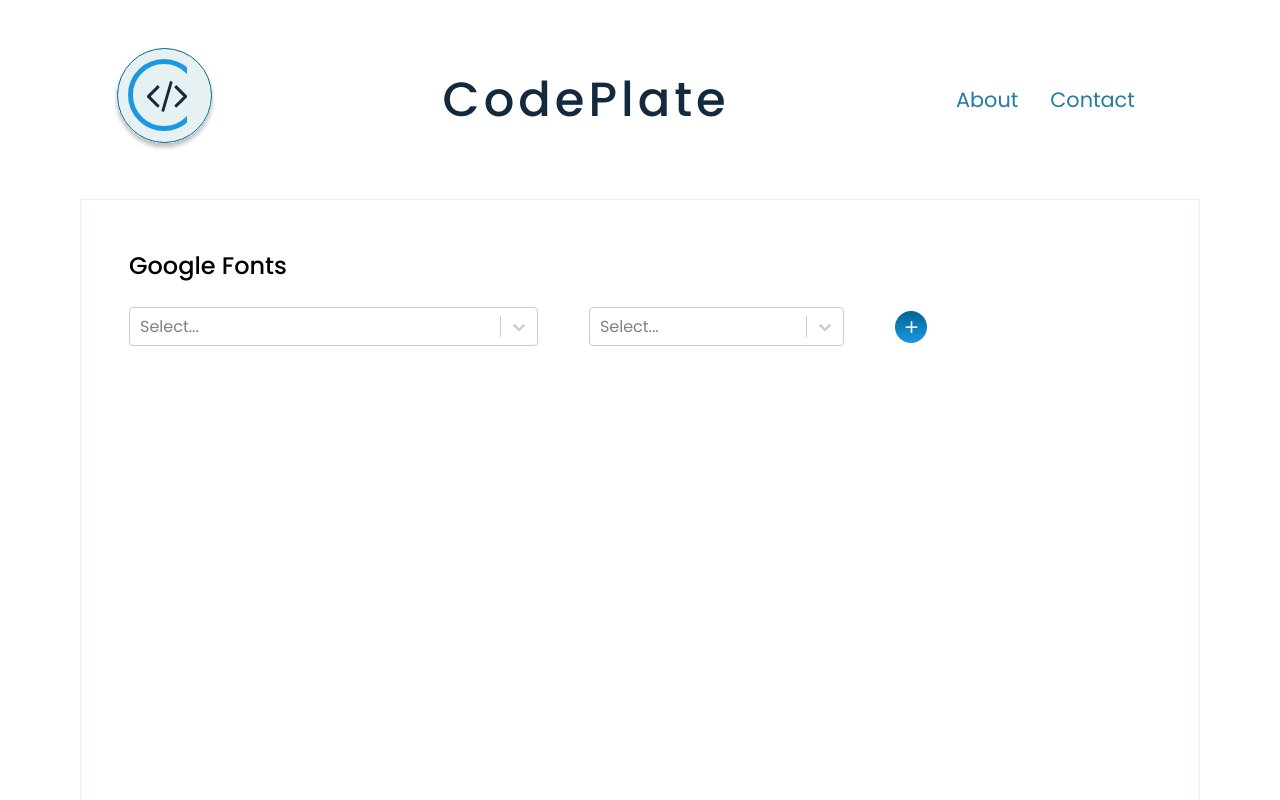
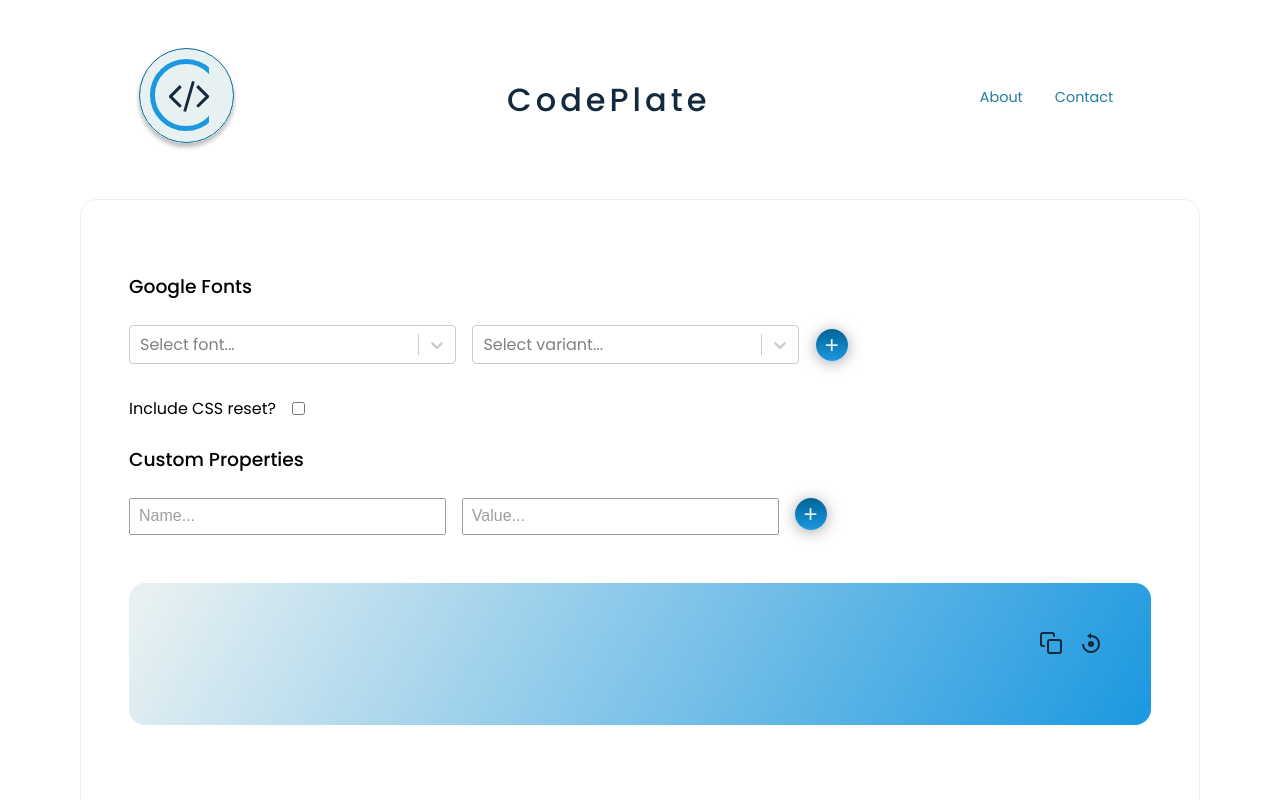
Before and after one commit to kyle-barry-apps/codeplate, a React (Create React App) app: page / in a window 1280 px wide. Shown: the top 800 px of the page. Built offline with nearby package versions, Linux system fonts and the light colour scheme; no server answers.

Commit message:
updated everything

```diff
--- a/package.json
+++ b/package.json
@@ -8,6 +8,7 @@
     "@testing-library/user-event": "^13.5.0",
     "react": "^18.2.0",
     "react-dom": "^18.2.0",
+    "react-icons": "^4.4.0",
     "react-scripts": "5.0.1",
     "react-select": "^5.4.0",
     "web-vitals": "^2.1.4"
--- a/src/App.js
+++ b/src/App.js
@@ -1,11 +1,35 @@
+import { useState, useEffect } from 'react'
 import Header from "./components/Header";
 import MainContainer from "./components/MainContainer";
 
+
 function App() {
+
+  const [fonts, setFonts] = useState(null)
+  const [variants, setVariants] = useState(null)
+
+  const parseData = (data) => {
+    const fontsData = []
+    const variantsData = []
+    for(const item of data.items) {
+      fontsData.push({label: item.family, value: item.family.toLowerCase()})
+      variantsData.push({font: item.family, variants: item.variants})
+    }
+    setFonts(fontsData)
+    setVariants(variantsData)
+  }
+
+  useEffect(() => {
+    fetch('https://www.googleapis.com/webfonts/v1/webfonts?key=AIzaSyBqXacc62dBGuCo7E9WFEJC8sP6IL0Sx4s')
+    .then(res => res.json())
+    .then(data => parseData(data))
+  }, [])
+
+
   return (
     <>
       <Header />
-      <MainContainer />
+      <MainContainer fonts={fonts} variants={variants}/>
     </>
   );
 }
--- a/src/components/MainContainer.js
+++ b/src/components/MainContainer.js
@@ -1,10 +1,22 @@
+import { useState } from "react"
 import GoogleFonts from "../features/css/GoogleFonts"
+import ResetCSS from "../features/css/ResetCSS"
+import CSSRender from "../features/css/CSSRender"
+import CustomProperties from "../features/css/CustomProperties"
 
+const MainContainer = ({ fonts, variants }) => {
+  const [customProperties, setCustomProperties] = useState([])
+  const [fontForCSS, setFontForCSS] = useState(null)
+  const [checkedReset, setCheckedReset] = useState(false)
+  const [importUrl, setImportUrl] = useState(null)
+  const [cssReset, setCSSreset] = useState('*, \n*::before,\n*::after {\n\tmargin: 0;\n\tpadding: 0;\n\tbox-sizing: border-box;\n}')
 
-const MainContainer = () => {
   return (
     <main>
-      <GoogleFonts />
+      <GoogleFonts setFontForCSS={setFontForCSS} setImportUrl={setImportUrl} fonts={fonts} variants={variants}/>
+      <ResetCSS checkedReset={checkedReset} setCheckedReset={setCheckedReset}/>
+      <CustomProperties customProperties={customProperties} setCustomProperties={setCustomProperties}/>
+      <CSSRender setImportUrl={setImportUrl} setCSSreset={setCSSreset} checkedReset={checkedReset} setCheckedReset={setCheckedReset} cssReset={cssReset} importUrl={importUrl} fontForCSS={fontForCSS} setFontForCSS={setFontForCSS} customProperties={customProperties} setCustomProperties={setCustomProperties}/>
     </main>
   )
 }
--- /dev/null
+++ b/src/features/css/CSSRender.js
@@ -0,0 +1,53 @@
+import { BiReset } from 'react-icons/bi'
+import { FiCopy } from 'react-icons/fi'
+import { formatCustomProperties } from '../../utils/parsers'
+
+const CSSRender = ({ fontForCSS, setFontForCSS, importUrl, setImportUrl, cssReset, checkedReset, setCheckedReset, customProperties, setCustomProperties }) => {
+
+  const handleReset = () => {
+    setImportUrl(null)
+    setCheckedReset(false)
+    setFontForCSS(null)
+    setCustomProperties([])
+  }
+
+  const copyToClipboard = () => {
+    let fullCopy = ''
+    if(importUrl) {
+      const importForCopy = `${importUrl} \n\n`
+      fullCopy += importForCopy
+    }
+    if(formattedCustomProperties) {
+      const cpForCopy = `:root {\n${formattedCustomProperties}\n}\n\n`
+      fullCopy += cpForCopy
+    }
+    if(checkedReset) {
+      const resetForCopy = `${cssReset}\n\n`
+      fullCopy += resetForCopy
+    }
+    if(fontForCSS) {
+      const bodyFontForCopy = `body {\n\tfont-family: '${fontForCSS}', sans-serif;\n}`
+      fullCopy += bodyFontForCopy
+    }
+    navigator.clipboard.writeText(fullCopy)
+
+  }
+
+  const formattedCustomProperties = formatCustomProperties(customProperties)
+
+  return (
+    <section className="css-render">
+      <div className='btn-container'>
+        <button onClick={copyToClipboard} className='reset-btn'><FiCopy color='#13293D' size={24}/></button>
+        <button onClick={handleReset} className='reset-btn'><BiReset color='#13293D' size={24}/></button>
+      </div>
+      <br />
+      {importUrl ? importUrl + '\n\n': null}
+      {formattedCustomProperties ? `:root: {\n${formattedCustomProperties}\n}\n\n` : null}
+      {checkedReset ? cssReset + '\n\n': null}
+      {fontForCSS ? `body {\n\tfont-family: '${fontForCSS}', sans-serif;\n}`: null}
+    </section>
+  )
+}
+
+export default CSSRender
--- /dev/null
+++ b/src/features/css/CustomProperties.js
@@ -0,0 +1,30 @@
+import { useState } from "react"
+
+
+const CustomProperties = ({ customProperties, setCustomProperties }) => {
+  const [newCustomProp, setNewCustomProp] = useState({})
+
+  const handleNameChange = (e) => {
+    setNewCustomProp({...newCustomProp, name: e.target.value})
+  }
+
+  const handleValueChange = (e) => {
+    setNewCustomProp({...newCustomProp, value: e.target.value})
+  }
+
+  const handleAddProp = () => {
+    setCustomProperties(current => [...current, newCustomProp])
+  }
+
+  return (
+    <>
+    <h3>Custom Properties</h3>
+    <section className="custom-properties">
+      <input onChange={handleNameChange} type="text" placeholder='Name...' className="custom-property-input" />
+      <input onChange={handleValueChange} type="text" placeholder='Value...' className="custom-property-input"/>
+      <button onClick={handleAddProp} className='add-btn'>+</button>    </section>
+    </>
+  )
+}
+
+export default CustomProperties
--- a/src/features/css/GoogleFonts.js
+++ b/src/features/css/GoogleFonts.js
@@ -1,41 +1,56 @@
+import { useState } from 'react'
 import Select from 'react-select'
-import { useState } from 'react'
+import { createGoogleFontUrl } from '../../utils/parsers'
 
-const fontOptions = [
-  {label: 'Montserrat', value: 'montserrat'},
-  {label: 'Sans-serif', value: 'sans-serif'},
-  {label: 'Poppins', value: 'poppins'}
-]
+const GoogleFonts = ({ setFontForCSS, setImportUrl, fonts, variants }) => {
 
-const variantOptions = [
-  {label: '300', value: '300'},
-  {label: '500', value: '500'},
-  {label: '700', value: '700'}
-]
+  // Get data from user input and hold variant options in state
+  const [selectedFont, setSelectedFont] = useState(null)
+  const [selectedVariant, setSelectedVariant] = useState(null)
+  const [variantOptions, setVariantOptions] = useState(null)
+
+  // const [importUrl, setImportUrl] = useState(null)
+
+  // Set the font value based on user input and get the variants associated with that font
+  const handleFontChange = (value) => {
+    setSelectedFont(value)
+    getVariantOptions(value)
+  }
+
+  // Set the selected variant(s)
+  const handleVariantChange = (value) => {
+    setSelectedVariant(value)
+  }
+
+  const getVariantOptions = (selectedFont) => {
+    const formattedOptions = []
+    // Find the font chosen's variants and store that
+    const fontVariants = variants.find((font) => font.font === selectedFont.label).variants
+    for (const v of fontVariants) {
+      formattedOptions.push({label: v, value: v})
+    }
+    setVariantOptions(formattedOptions)
+  }
 
 
-const GoogleFonts = () => {
-  const [font, setFont] = useState()
-  const [variant, setVariant] = useState()
-
-
-  const handleFontChange = (value) => {
-    setFont(value)
+  const handleClick = (selectedFont, selectedVariant) => {
+    if (selectedFont !== null) {
+      const importUrl = createGoogleFontUrl(selectedFont, selectedVariant)
+      setImportUrl(importUrl)
+      setFontForCSS(selectedFont.label)
+    } else {
+      console.log('No font selected')
+    }
   }
 
-  const handleVariantChange = (value) => {
-    setVariant(value)
-  }
-
-  console.log(font, variant)
 
   return (
     <>
-    <h2>Google Fonts</h2>
+    <h3>Google Fonts</h3>
     <section className='google-fonts'>
-      <Select className='font-selector' options={fontOptions} onChange={handleFontChange} />
-      <Select className='variant-selector' options={variantOptions} onChange={handleVariantChange} />
-      <button className='add-font-btn'>+</button>
+      <Select placeholder='Select font...' className='font-selector' options={fonts} onChange={handleFontChange} />
+      <Select placeholder='Select variant...' className='variant-selector' isMulti options={variantOptions} onChange={handleVariantChange} />
+      <button onClick={() => handleClick(selectedFont, selectedVariant)} className='add-btn'>+</button>
     </section>
     </>
   )
--- /dev/null
+++ b/src/features/css/ResetCSS.js
@@ -0,0 +1,14 @@
+const ResetCSS = ({ checkedReset, setCheckedReset }) => {
+  const handleClick = () => {
+    setCheckedReset(!checkedReset)
+  }
+
+  return (
+    <section className="css-reset">
+      Include CSS reset?
+      <input onClick={handleClick} type="checkbox" checked={checkedReset}/>
+    </section>
+  )
+}
+
+export default ResetCSS
--- a/src/index.css
+++ b/src/index.css
@@ -1,4 +1,7 @@
 @import url('https://fonts.googleapis.com/css2?family=Poppins:wght@400;500;700&display=swap');
+
+@import url('https://fonts.googleapis.com/css2?family=Roboto+Mono&display=swap');
+
 
 *,
 *::before,
@@ -30,7 +33,7 @@ nav {
 }
 
 nav h1 {
-  font-size: 3rem;
+  font-size: 2rem;
   font-weight: 500;
   letter-spacing: 4px;
   color: var(--primary-very-dark-blue);
@@ -43,16 +46,34 @@ nav ul {
 
 nav ul li {
   margin-right: 2rem;
+  overflow: hidden;
 }
 
 nav ul li a {
   text-decoration: none;
-  font-size: 1.3rem;
+  font-size: .9rem;
   color: var(--primary-blue);
+}
+
+nav ul li a::after {
+  content: '';
+  display: block;
+  margin-top: .2rem;
+  width: 100%;
+  height: .2rem;
+  background-color: var(--primary-blue);
+  transform: translateX(-101%);
+  transition: .2s ease-in;
+  border-radius: .2rem;
+}
+
+nav ul li a:hover::after {
+  transform: translateX(0);
 }
 
 main {
   border: 1px solid var(--neutral-gray-blue);
+  border-radius: 1rem;
   max-width: 70rem;
   min-height: 50rem;
   display: flex;
@@ -61,7 +82,8 @@ main {
   padding: 3rem;
 }
 
-main h2 {
+main h3 {
+  margin-top: 1.5rem;
   margin-bottom: 1.5rem;
   font-weight: 500;
 }
@@ -71,16 +93,17 @@ main .font-selector {
 }
 
 main .variant-selector {
-  width: 25%;
+  width: 40%;
 }
 
 .google-fonts {
+  max-width: 80%;
   display: flex;
   align-items: center;
-  gap: 5%;
+  gap: 2%;
 }
 
-.add-font-btn {
+.add-btn {
   width: 2rem;
   height: 2rem;
   background: linear-gradient(var(--primary-dark-blue), var(--primary-light-blue));
@@ -90,13 +113,65 @@ main .variant-selector {
   cursor: pointer;
   transition: all .15s;
   border: none;
+  box-shadow: 0 2px 15px rgba(0,0,0,.35);
+
 }
 
-.add-font-btn:hover {
+.add-btn:hover {
   transform: scale(1.05);
   opacity: .8;
 }
 
-.add-font-btn:active {
+.add-btn:active {
   opacity: .6;
 }
+
+.css-reset {
+  margin-top: 2rem;
+  display: flex;
+  gap: 1rem;
+}
+
+.css-render {
+  font-family: 'Roboto Mono', monospace;
+  margin-top: 3rem;
+  height: fit-content;
+  background: linear-gradient(120deg, var(--neutral-gray-blue) 2%, var(--primary-light-blue));
+  padding: 3rem;
+  white-space: pre-wrap;
+  font-size: .9rem;
+  display: flex;
+  flex-direction: column;
+  border-radius: 1rem;
+}
+
+.reset-btn {
+  background-color: transparent;
+  border: none;
+  align-self: flex-end;
+  cursor: pointer;
+  transition: all .15s;
+}
+
+.reset-btn:active {
+  transform: scale(.9)
+}
+
+.custom-properties {
+  gap: 1rem;
+  display: flex;
+}
+
+.custom-property-input {
+  height: 2.3rem;
+  width: 31%;
+  padding: 2px 8px;
+  font-size: 1rem;
+  opacity: .7;
+}
+
+.btn-container {
+  display: flex;
+  gap: 1rem;
+  align-self: flex-end;
+}
--- /dev/null
+++ b/src/utils/parsers.js
@@ -0,0 +1,73 @@
+export const createGoogleFontUrl = (font, variants) => {
+  // extract font family name from font object
+  const fontName = font.label
+  // set empty string to populate for the full variant details
+  // if any of the fonts are italicized, the logic will be different for parsing
+  let fullVariantString = ''
+  let hasItalic = false
+
+  // if there is no variant selected or the variant is just a regular/400 font weight, we just return a simplified url
+  if(variants === null || variants.length === 0 || (variants.length === 1 && (variants[0].label === 'regular' || variants[0].label === '400'))) {
+    return `@import url('https://fonts.googleapis.com/css2?family=${fontName}&display=swap');`
+  }
+
+  if(variants.length === 1 & variants[0].label === 'italic') {
+   return `@import url('https://fonts.googleapis.com/css2?family=${fontName}:ital@1&display=swap');`
+  }
+
+  // make 'regular' fonts a weight of 400
+  const variantLabels = variants.map((v) => v.label !== 'regular' ? v.label : '400')
+
+  // set hasItalic to true if any of the variants are italic
+  for(const v of variantLabels) {
+    if(v.includes('italic')) {
+      hasItalic = true
+    }
+  }
+
+  // create variantArray if hasItalic is true
+  const variantsArray = []
+  if (hasItalic === true) {
+    fullVariantString += ':ital,wght@'
+    for(const v of variantLabels) {
+      if(v.includes('italic')) {
+        if (v === 'italic') {
+          variantsArray.push('1,400')
+        } else {
+          variantsArray.push('1,' + v.split('italic')[0])
+        }
+      } else {
+        variantsArray.push('0,' + v)
+      }
+    }
+  } else {
+    for (const v of variantLabels) {
+      variantsArray.push(v)
+    }
+  }
+
+  // if hasitalic is false or if only one variant is selected that is not '400'
+  if((variants.length > 1 && hasItalic === false) || (variants.length === 1 && !variants[0].label.includes('italic'))) {
+    fullVariantString += ':wght@'
+  }
+
+  // join the variant array with a semicolon and return the totally formatted url
+  fullVariantString += variantsArray.join(';')
+  return `@import url('https://fonts.googleapis.com/css2?family=${fontName}${fullVariantString}&display=swap');`
+}
+
+export const formatCustomProperties = (customProperties) => {
+  if(customProperties != []) {
+
+    const customPropsArray = []
+
+    for(const cp of customProperties) {
+      const cpFormatted = `\t--${cp.name}: ${cp.value};`
+      customPropsArray.push(cpFormatted)
+    }
+
+    return customPropsArray.join('\n')
+  } else {
+    return ''
+  }
+}
```
Also changed, not shown: public/images/reset.png (added), 1 other file (tests, documents, lock files or other folders).
